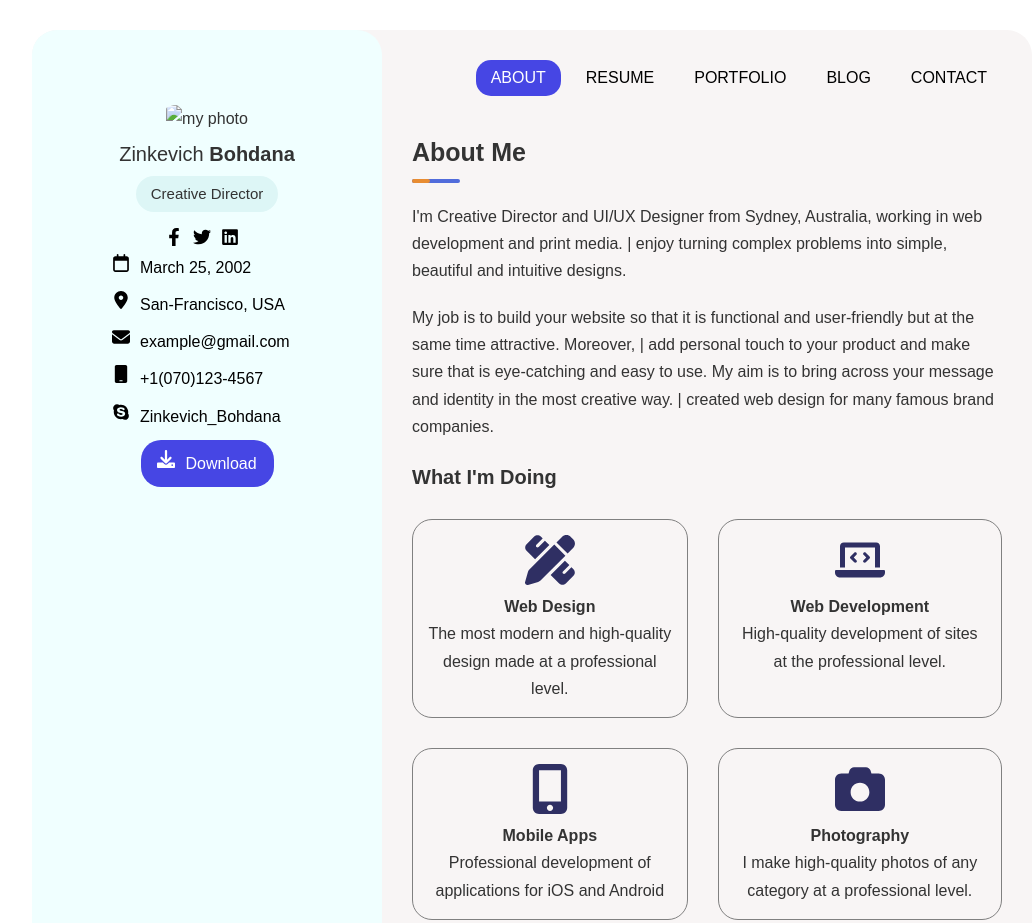
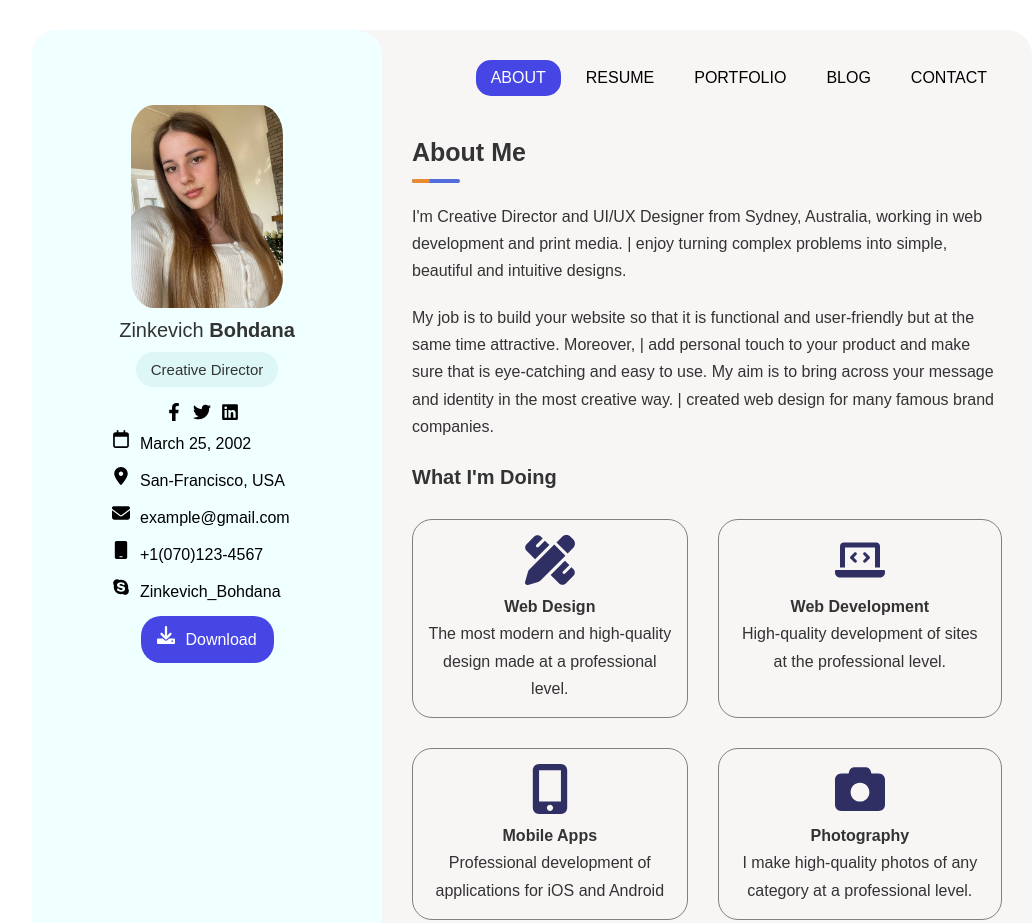
Before and after one commit to Bohdana111/labaratorna5, a plain HTML site: page index.html in a window 1280 px wide. Shown: the top 923 px of the page, without its empty margins (108-1141 px from the left). Drawn offline with Linux system fonts and the light colour scheme; the site is published under a folder, as on GitHub Pages, so addresses that start at the root find nothing.

Commit message:
Update index.html

```diff
--- a/index.html
+++ b/index.html
@@ -10,7 +10,7 @@
 <body>
     <div class="structure">
         <div class="part1">
-          <img class="image" src="/labaratorna5/photo_2022-05-13_17-47-55.jpg" alt="my photo">
+          <img class="image" src="photo_2022-05-13_17-47-55.jpg" alt="my photo">
           <h1 class="name">Zinkevich <b>Bohdana</b></h1>
           <p class="position">Creative Director</p>
           <ul class="social_netw">
@@ -131,7 +131,6 @@
                 </li>
             </ul>
         </div>
-        </div>
     </div>
 </body>
 </html>
```
